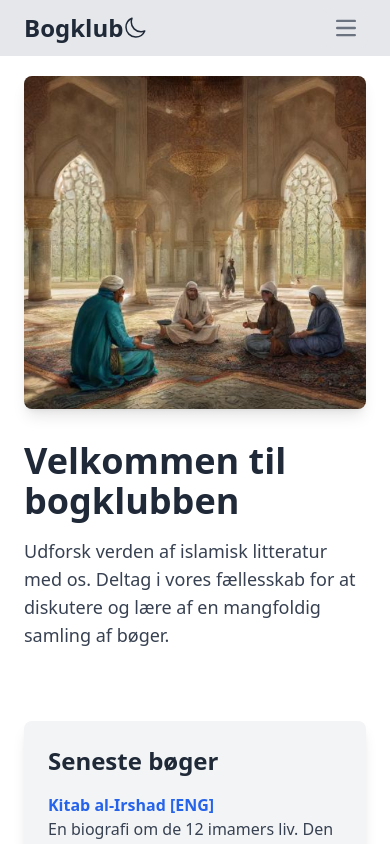
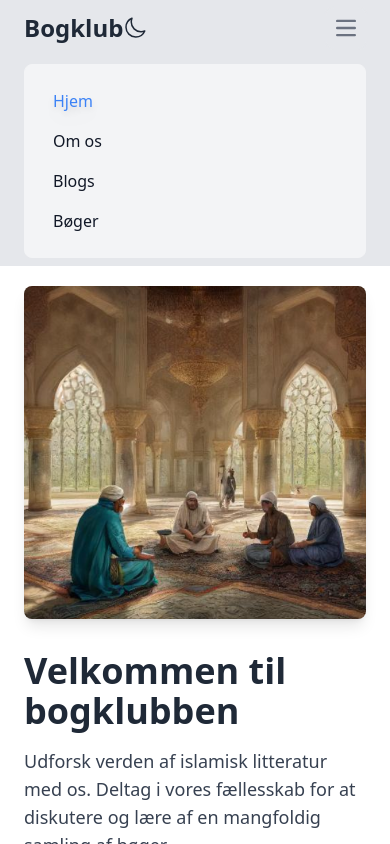
Before and after one commit to dav1d992/BookClub, an Angular app: page / in a window 390 px wide. Both pictures are taken after a click on the button "Åben menu". Shown: the top 844 px of the page. Built offline with nearby package versions, Linux system fonts and the light colour scheme.

Commit message:
Fixing hamburger

```diff
--- a/src/app/components/navbar/navbar.component.html
+++ b/src/app/components/navbar/navbar.component.html
@@ -1,93 +1,48 @@
-<nav
-  class="bg-gray-200 border-gray-200 dark:bg-gray-900 transition-colors duration-300"
->
-  <div
-    class="max-w-screen-xl flex flex-wrap items-center justify-between mx-auto px-6 md:px-12 lg:px-24 py-2"
-  >
+<nav class="bg-gray-200 border-gray-200 dark:bg-gray-900 transition-colors duration-300">
+  <div class="max-w-screen-xl flex flex-wrap items-center justify-between mx-auto px-6 md:px-12 lg:px-24 py-2">
     <div class="flex items-center">
       <p class="text-2xl font-bold">Bogklub</p>
       <button (click)="toggleDarkMode()">
-        <svg
-          xmlns="http://www.w3.org/2000/svg"
-          fill="none"
-          viewBox="0 0 24 24"
-          stroke-width="1.5"
-          stroke="currentColor"
-          class="size-6"
-          id="toggleIcon"
-        >
-          <path
-            stroke-linecap="round"
-            stroke-linejoin="round"
-            d="M21.752 15.002A9.72 9.72 0 0 1 18 15.75c-5.385 0-9.75-4.365-9.75-9.75 0-1.33.266-2.597.748-3.752A9.753 9.753 0 0 0 3 11.25C3 16.635 7.365 21 12.75 21a9.753 9.753 0 0 0 9.002-5.998Z"
-          />
+        <svg xmlns="http://www.w3.org/2000/svg" fill="none" viewBox="0 0 24 24" stroke-width="1.5" stroke="currentColor"
+          class="size-6" id="toggleIcon">
+          <path stroke-linecap="round" stroke-linejoin="round"
+            d="M21.752 15.002A9.72 9.72 0 0 1 18 15.75c-5.385 0-9.75-4.365-9.75-9.75 0-1.33.266-2.597.748-3.752A9.753 9.753 0 0 0 3 11.25C3 16.635 7.365 21 12.75 21a9.753 9.753 0 0 0 9.002-5.998Z" />
         </svg>
       </button>
     </div>
 
     <!-- Hamburger -->
-    <button
-      data-collapse-toggle="navbar-default"
-      type="button"
+    <button (click)="toggleNavbar()" type="button"
       class="inline-flex items-center p-2 w-10 h-10 justify-center text-sm text-gray-500 rounded-lg md:hidden hover:bg-gray-100 focus:outline-none focus:ring-2 focus:ring-gray-200 dark:text-gray-400 dark:hover:bg-gray-700 dark:focus:ring-gray-600"
-      aria-controls="navbar-default"
-      aria-expanded="false"
-    >
+      aria-controls="navbar-default" aria-expanded="false">
       <span class="sr-only">Åben menu</span>
 
-      <svg
-        class="w-5 h-5"
-        aria-hidden="true"
-        xmlns="http://www.w3.org/2000/svg"
-        fill="none"
-        viewBox="0 0 17 14"
-      >
-        <path
-          stroke="currentColor"
-          stroke-linecap="round"
-          stroke-linejoin="round"
-          stroke-width="2"
-          d="M1 1h15M1 7h15M1 13h15"
-        />
+      <svg class="w-5 h-5" aria-hidden="true" xmlns="http://www.w3.org/2000/svg" fill="none" viewBox="0 0 17 14">
+        <path stroke="currentColor" stroke-linecap="round" stroke-linejoin="round" stroke-width="2"
+          d="M1 1h15M1 7h15M1 13h15" />
       </svg>
     </button>
 
-    <div class="hidden w-full md:block md:w-auto" id="navbar-default">
+    <div [ngClass]="{ 'hidden': !isNavbarOpen }" class="w-full md:block md:w-auto" id="navbar-default">
       <ul
-        class="font-medium flex flex-col p-4 md:p-0 mt-4 border border-gray-100 rounded-lg bg-gray-200 md:flex-row md:space-x-8 rtl:space-x-reverse md:mt-0 md:border-0 md:bg-gray-200 dark:bg-gray-800 md:dark:bg-gray-900 dark:border-gray-700 transition-colors duration-300"
-      >
+        class="font-medium flex flex-col p-4 md:p-0 mt-4 border border-gray-100 rounded-lg bg-gray-100 md:flex-row md:space-x-8 rtl:space-x-reverse md:mt-0 md:border-0 md:bg-gray-200 dark:bg-gray-800 md:dark:bg-gray-900 dark:border-gray-700 transition-colors duration-300">
         <li>
-          <a
-            routerLink="/"
-            routerLinkActive="active"
-            [routerLinkActiveOptions]="{ exact: true }"
-            class="block py-2 px-3 text-gray-900 rounded hover:bg-gray-200 md:hover:bg-transparent md:border-0 md:hover:text-blue-700 md:p-0 dark:text-white md:dark:hover:text-blue-500 dark:hover:bg-gray-700 dark:hover:text-white md:dark:hover:bg-transparent transition-colors duration-300"
-            >Hjem</a
-          >
+          <a routerLink="/" routerLinkActive="active" [routerLinkActiveOptions]="{ exact: true }"
+            (click)="closeHamburger()"
+            class="block py-2 px-3 text-gray-900 rounded hover:bg-gray-200 md:hover:bg-transparent md:border-0 md:hover:text-blue-700 md:p-0 dark:text-white md:dark:hover:text-blue-500 dark:hover:bg-gray-700 dark:hover:text-white md:dark:hover:bg-transparent transition-colors duration-300">Hjem</a>
         </li>
         <li>
-          <a
-            routerLink="/about-us"
-            routerLinkActive="active"
-            class="block py-2 px-3 text-gray-900 rounded hover:bg-gray-200 md:hover:bg-transparent md:border-0 md:hover:text-blue-700 md:p-0 dark:text-white md:dark:hover:text-blue-500 dark:hover:bg-gray-700 dark:hover:text-white md:dark:hover:bg-transparent transition-colors duration-300"
-            >Om os</a
-          >
+          <a routerLink="/about-us" routerLinkActive="active" (click)="closeHamburger()"
+            class="block py-2 px-3 text-gray-900 rounded hover:bg-gray-200 md:hover:bg-transparent md:border-0 md:hover:text-blue-700 md:p-0 dark:text-white md:dark:hover:text-blue-500 dark:hover:bg-gray-700 dark:hover:text-white md:dark:hover:bg-transparent transition-colors duration-300">Om
+            os</a>
         </li>
         <li>
-          <a
-            routerLink="/blogs"
-            routerLinkActive="active"
-            class="block py-2 px-3 text-gray-900 rounded hover:bg-gray-200 md:hover:bg-transparent md:border-0 md:hover:text-blue-700 md:p-0 dark:text-white md:dark:hover:text-blue-500 dark:hover:bg-gray-700 dark:hover:text-white md:dark:hover:bg-transparent transition-colors duration-300"
-            >Blogs</a
-          >
+          <a routerLink="/blogs" routerLinkActive="active" (click)="closeHamburger()"
+            class="block py-2 px-3 text-gray-900 rounded hover:bg-gray-200 md:hover:bg-transparent md:border-0 md:hover:text-blue-700 md:p-0 dark:text-white md:dark:hover:text-blue-500 dark:hover:bg-gray-700 dark:hover:text-white md:dark:hover:bg-transparent transition-colors duration-300">Blogs</a>
         </li>
         <li>
-          <a
-            routerLink="/books"
-            routerLinkActive="active"
-            class="block py-2 px-3 text-gray-900 rounded hover:bg-gray-200 md:hover:bg-transparent md:border-0 md:hover:text-blue-700 md:p-0 dark:text-white md:dark:hover:text-blue-500 dark:hover:bg-gray-700 dark:hover:text-white md:dark:hover:bg-transparent transition-colors duration-300"
-            >Bøger</a
-          >
+          <a routerLink="/books" routerLinkActive="active" (click)="closeHamburger()"
+            class="block py-2 px-3 text-gray-900 rounded hover:bg-gray-200 md:hover:bg-transparent md:border-0 md:hover:text-blue-700 md:p-0 dark:text-white md:dark:hover:text-blue-500 dark:hover:bg-gray-700 dark:hover:text-white md:dark:hover:bg-transparent transition-colors duration-300">Bøger</a>
         </li>
       </ul>
     </div>
--- a/src/app/components/navbar/navbar.component.ts
+++ b/src/app/components/navbar/navbar.component.ts
@@ -9,12 +9,21 @@ import { ThemeService } from 'src/app/services/theme.service';
 export class NavbarComponent implements OnInit {
   private readonly themeService = inject(ThemeService);
   private readonly renderer = inject(Renderer2);
+  public isNavbarOpen = false;
 
   ngOnInit() {
     this.themeService.initializeTheme(this.renderer);
   }
 
-  toggleDarkMode() {
+  public toggleDarkMode() {
     this.themeService.toggleTheme(this.renderer);
   }
+
+  public toggleNavbar() {
+    this.isNavbarOpen = !this.isNavbarOpen;
+  }
+
+  public closeHamburger() {
+    this.isNavbarOpen = false;
+  }
 }
```
